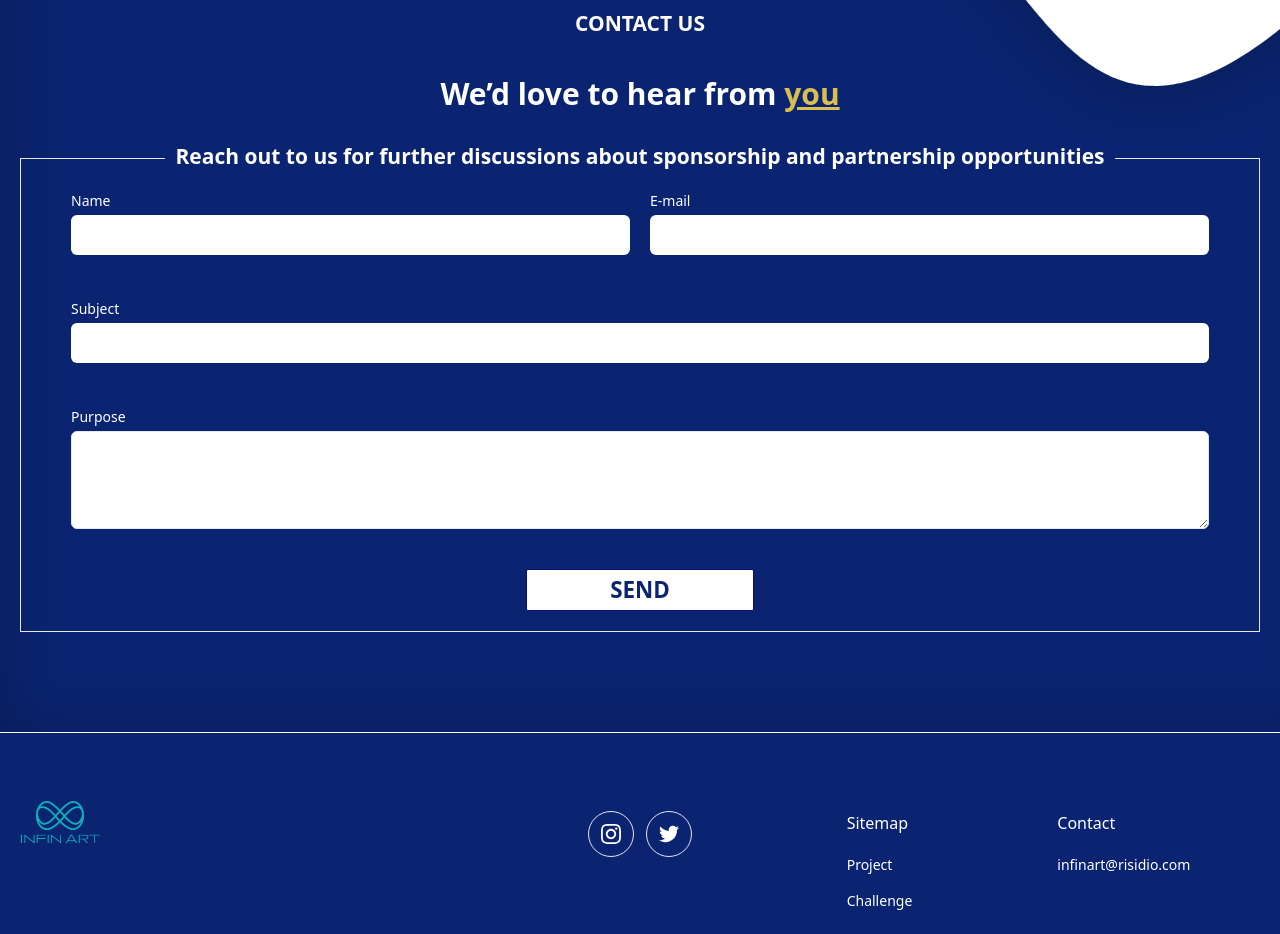
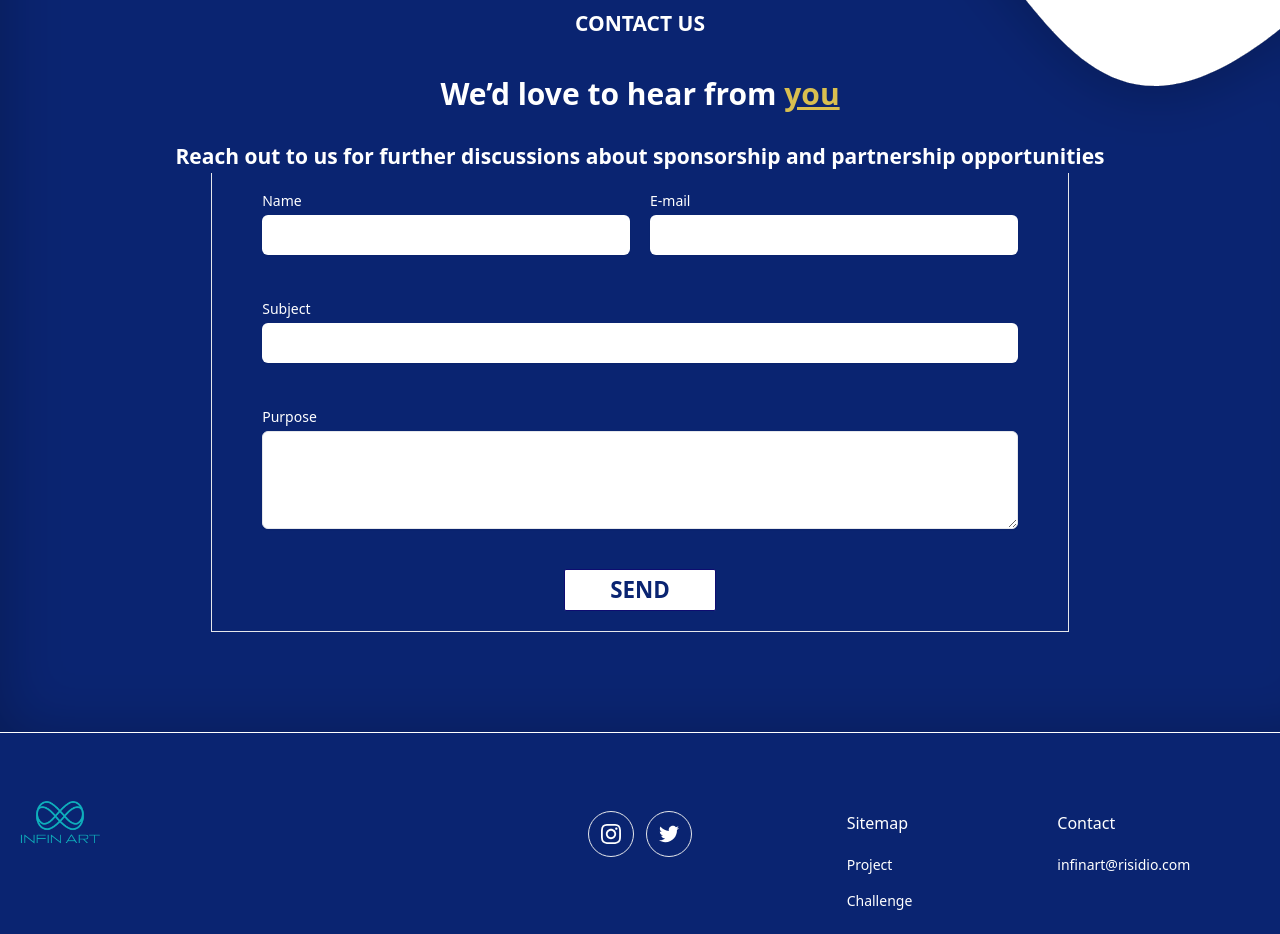
Before and after one commit to Risidio/gpgp, a React (Create React App) app: page / in a window 1280 px wide. Shown: the part 7660-8594 px from the top of the page. Built offline with nearby package versions, Linux system fonts and the light colour scheme; a web font is replaced by a local one.

Commit message:
fixing-contactUs-Section-on-homePage

```diff
--- a/src/components/ContactUs.jsx
+++ b/src/components/ContactUs.jsx
@@ -60,14 +60,15 @@ const ContactUs = () => {
           <p className="text-[25px] md:text-[30px] xxxl:text-[50px] font-semibold">We’d love to hear from <span className="text-[#D9BF4F] underline">you</span></p>
 
         </div>
-        <div className="text-center pt-3 sm:pt-1 px-[10px] text-[16px] md:w-max lg:text-[21px] xxxl:text-[27px] bg-gpgp-blue mb-[-35px] font-semibold">
+        <div className="text-center pt-3 z-40 sm:pt-1 px-[10px] text-[16px] md:w-max lg:text-[21px] xxxl:text-[27px] bg-gpgp-blue mb-[-35px] font-semibold">
           Reach out to us for further discussions about sponsorship and
           partnership opportunities
         </div>
       </div>
 
-      <div className="flex justify-between flex-col md:border md:mx-5   px-[50px] xxxl:px-[500px]  xxxxl:px-[800px] my-5 xxxl:py-7">
-        <div className="flex w-full justify-between sm:flex-row flex-col sm:space-x-5 lg:pt-7 py-5">
+      <div className="flex justify-between flex-col items-center    ">
+        <div className="flex items-center flex-col w-[89%] lg:w-[67%]   md:border md:mx-5 px-[50px] xxxl:px-[50px]  xxxxl:px-[80px] my-5 xxxl:py-7">
+          <div className="flex w-full justify-between sm:flex-row flex-col sm:space-x-5 pt-8 lg:pt-7 py-5">
             <div className="w-full">
               <div className="text-white text-sm py-1">Name</div>
               <Input />
@@ -96,6 +97,7 @@ const ContactUs = () => {
           </div>
         </div>
       </div>
+    </div>
   );
 };
 
```
Lines whose indentation alone changed are shown as unchanged.
